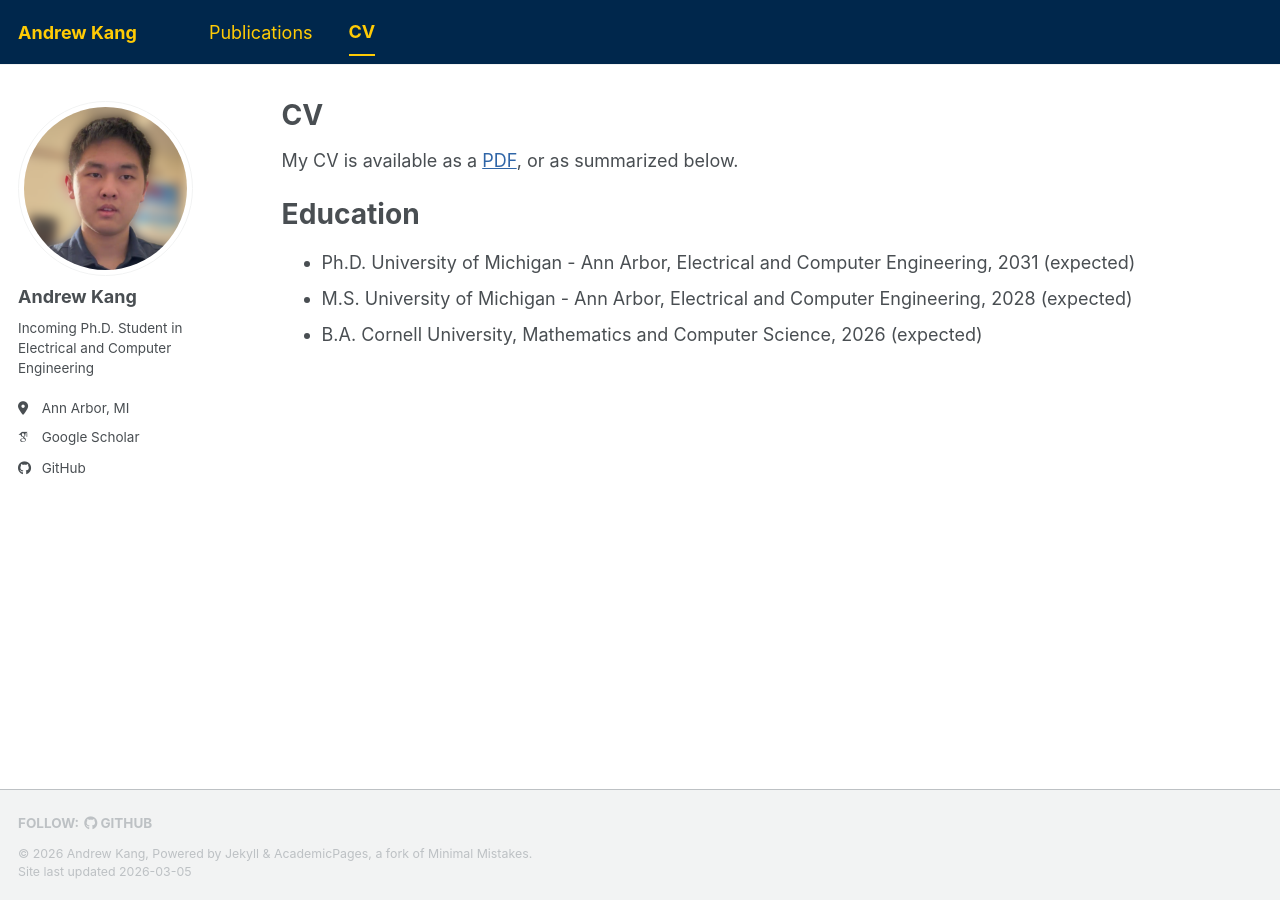
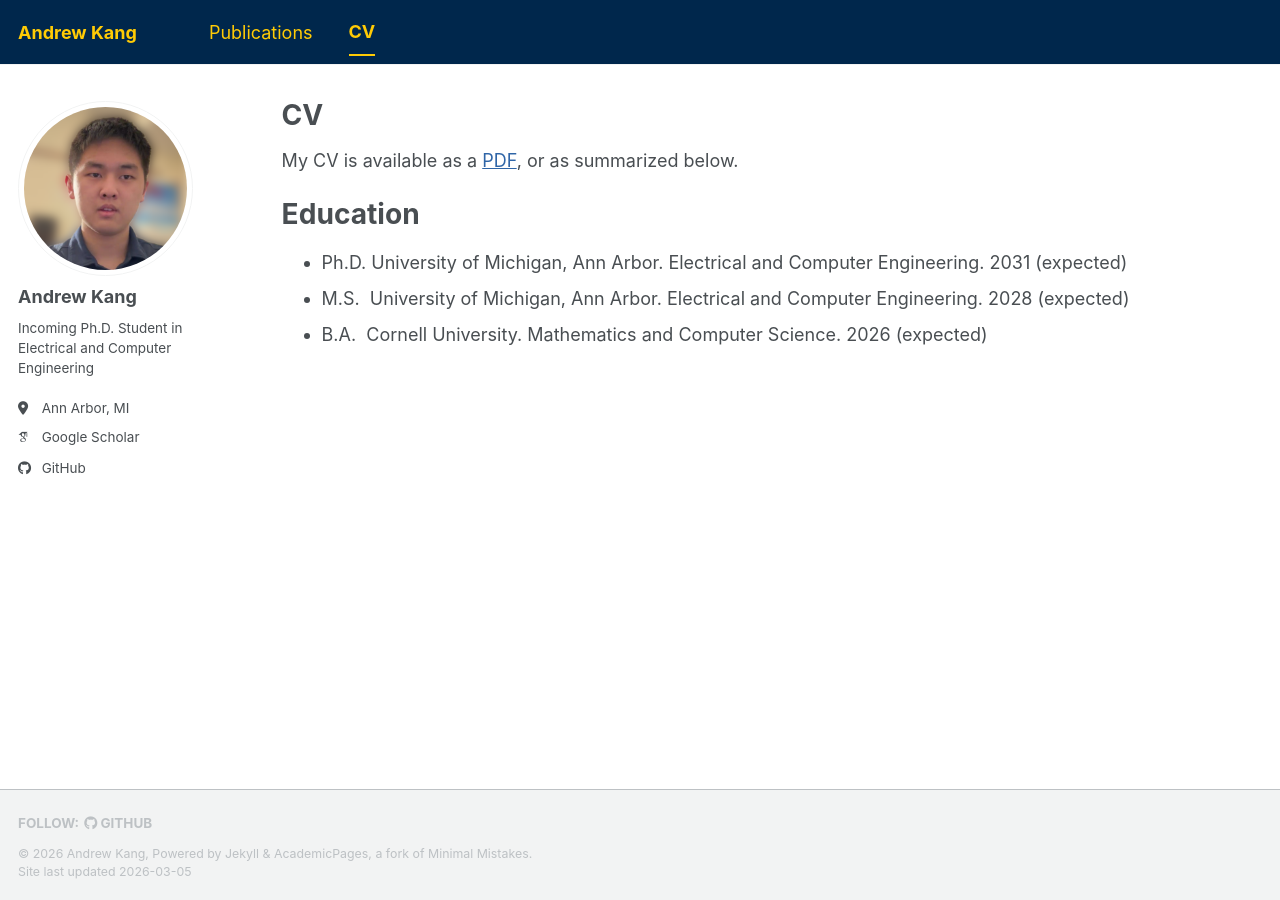
Before and after one commit to andrew-kang/andrew-kang.github.io, a Jekyll site: the page built from _pages/cv.md, in a window 1280 px wide. Built offline with Jekyll 4.4.1, drawn with Linux system fonts in a browser that asks for light colours; some web fonts are replaced; a script bundle is joined from its source files by our own code; library files that are not in the unit come from our copies; some of the changed lines change nothing that is shown.

Commit message:
feat: rework CV section

```diff
--- a/_data/navigation.yml
+++ b/_data/navigation.yml
@@ -25,9 +25,3 @@
 
   - title: "CV"
     url: /cv/
-
-  # - title: "CV"
-  #   url: /cv-json/
-
-  # - title: "Guide"
-  #   url: /markdown/
--- a/_pages/cv.md
+++ b/_pages/cv.md
@@ -13,9 +13,9 @@
 
 Education
 ======
-* Ph.D. University of Michigan - Ann Arbor, Electrical and Computer Engineering, 2031 (expected)
-* M.S.  University of Michigan - Ann Arbor, Electrical and Computer Engineering, 2028 (expected)
-* B.A.  Cornell University, Mathematics and Computer Science, 2026 (expected)
+* Ph.D.&nbsp;University of Michigan, Ann Arbor. Electrical and Computer Engineering. 2031 (expected)
+* M.S.&nbsp;&nbsp;University of Michigan, Ann Arbor. Electrical and Computer Engineering. 2028 (expected)
+* B.A.&nbsp;&nbsp;Cornell University. Mathematics and Computer Science. 2026 (expected)
 
 <!-- Publications
 ======
```
